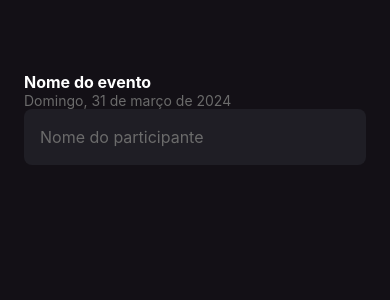
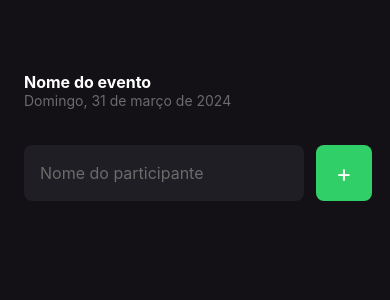
Before and after one commit to helton-quintans/imhere, a React Native app: screen / in a window 390 px wide. Shown: the top 300 px of the page. Built offline with nearby package versions, Linux system fonts and the light colour scheme.

Commit message:
feat: add button

```diff
--- a/src/screens/home/index.tsx
+++ b/src/screens/home/index.tsx
@@ -1,19 +1,33 @@
 import { StatusBar } from 'expo-status-bar';
-import { Text, TextInput, View } from 'react-native';
+import { Text, TextInput, TouchableOpacity, View } from 'react-native';
 import { styles } from './styles';
 
 export function Home() {
+
+  function handleAddParticipant() {
+    console.log('AddParticipant');
+  }
+
   return (
     <View style={styles.container}>
       <StatusBar style="auto" />
       <Text style={styles.eventName}>Nome do evento</Text>
       <Text style={styles.eventDate}>Domingo, 31 de março de 2024</Text>
 
-      <TextInput
-        style={styles.input}
-        placeholder='Nome do participante'
-        placeholderTextColor="#6B6B6B"
-      />
+      <View style={styles.form}>
+        <TextInput
+          style={styles.input}
+          placeholder='Nome do participante'
+          placeholderTextColor="#6B6B6B"
+        />
+
+        <TouchableOpacity style={styles.button} onPress={handleAddParticipant}>
+          <Text style={styles.buttonText}>
+            +
+          </Text>
+        </TouchableOpacity>
+      </View>
+
     </View>
   );
 }
--- a/src/screens/home/styles.ts
+++ b/src/screens/home/styles.ts
@@ -5,7 +5,6 @@
       flex: 1,
       backgroundColor: '#131016',
       padding: 24,
-
     },
     eventName: {
       color: '#fff',
@@ -17,11 +16,31 @@
       color: '#6b6b6b',
     },
     input: {
+      flex: 1,
       height: 56,
       backgroundColor: '#1f1e25',
       borderRadius: 8,
       color: '#fff',
       padding: 16,
-      fontSize: 16
+      fontSize: 16,
+      marginRight: 12,
+    },
+    button:{
+      width: 56,
+      height: 56,
+      borderRadius: 8,
+      backgroundColor: "#31CF67",
+      alignItems: 'center',
+      justifyContent: 'center',
+    },
+    buttonText: {
+      color: '#fff',
+      fontSize: 24,
+    },
+    form: {
+      width: '100%',
+      flexDirection: 'row',
+      marginTop: 36,
+      marginBottom: 42,
     }
 });
```
